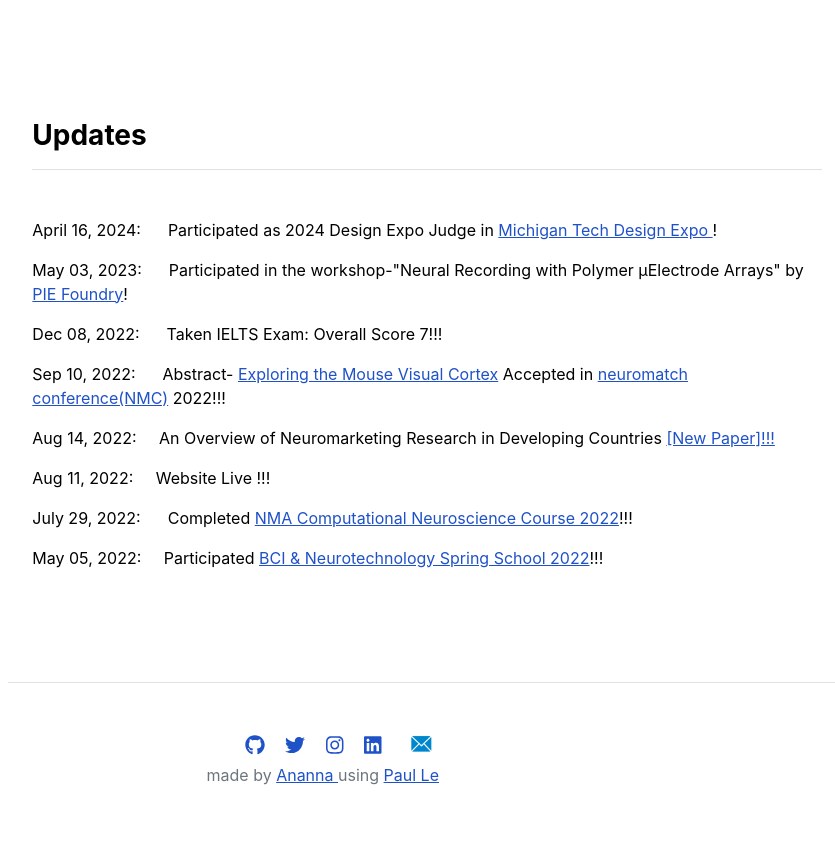
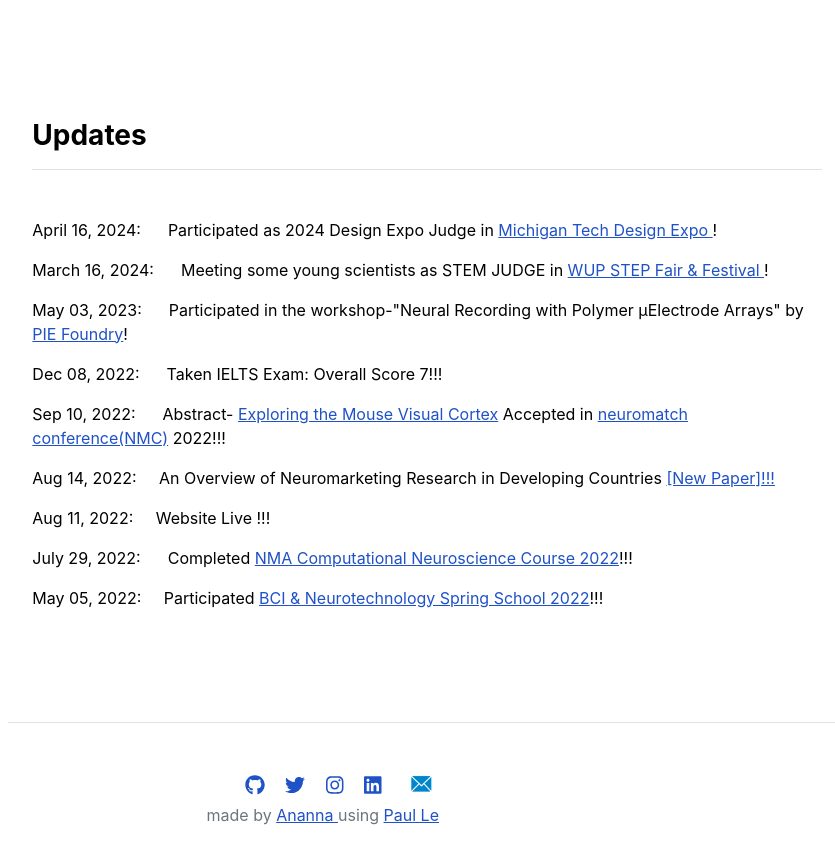
Before and after one commit to Anannabiswas/anannabiswas.github.io, a Jekyll site: the page built from index.md, in a window 1280 px wide and 900 px high, scrolled down 1575 px. Shown: the top 864 px of the window, without its empty margins (189-1024 px from the left). Built offline with Jekyll 4.4.1, drawn with Linux system fonts in a browser that asks for light colours.

Commit message:
Update home.html

```diff
--- a/_layouts/home.html
+++ b/_layouts/home.html
@@ -51,6 +51,7 @@ layout: default
       <p>{{ post.date | date: "%B %-d, %Y" }} - <a href="{{ site.github.url }}/{{ post.url }}">{{ post.title }}</a> </p>
     {% endfor %} -->
       <p> April 16, 2024: &nbsp; &nbsp;&nbsp; Participated as 2024 Design Expo Judge in <a href="https://www.mtu.edu/enterprise/involved/expo/" target="blank"> Michigan Tech Design Expo </a>! </p>
+      <p> March 16, 2024: &nbsp; &nbsp;&nbsp; Meeting some young scientists as STEM JUDGE in <a href="https://www.wupstem.org/home/stemfair/" target="blank"> WUP STEP Fair & Festival </a>! </p>
       <p> May  03, 2023: &nbsp; &nbsp;&nbsp; Participated in the workshop-"Neural Recording with Polymer µElectrode Arrays" by <a href="https://piefoundry.usc.edu/index.html" target="blank"> PIE Foundry</a>! </p>
       <p> Dec  08, 2022: &nbsp; &nbsp;&nbsp; Taken IELTS Exam: Overall Score 7!!! </p>
       <p> Sep  10, 2022: &nbsp;&nbsp; &nbsp; Abstract- <a href = "https://www.reddit.com/r/neuromatch/comments/xo3w0x/ananna_biswas_exploring_the_mouse_visual_cortex/" target="blank"> Exploring the Mouse Visual Cortex</a> Accepted in <a href ="https://conference.neuromatch.io/" target="blank">neuromatch conference(NMC)</a> 2022!!!
```
